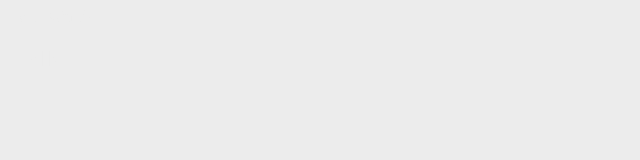
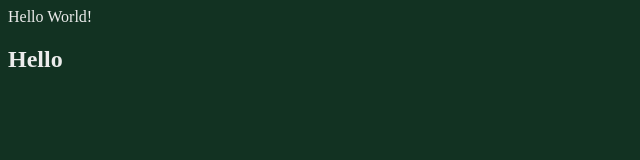
Before and after one commit to crist101/hello, a plain HTML site: page index.html in a window 1280 px wide. Shown: the whole page, without its empty margins (0-640 px from the left). Drawn offline with Linux system fonts and the light colour scheme.

Commit message:
Updated File

```diff
--- a/index.html
+++ b/index.html
@@ -11,7 +11,7 @@
             --background-color : #123222
         }
         body{
-            background-color: var(--color) ;
+            background-color: var(--background-color) ;
             color: var(--color)
         }
     </style>
```
